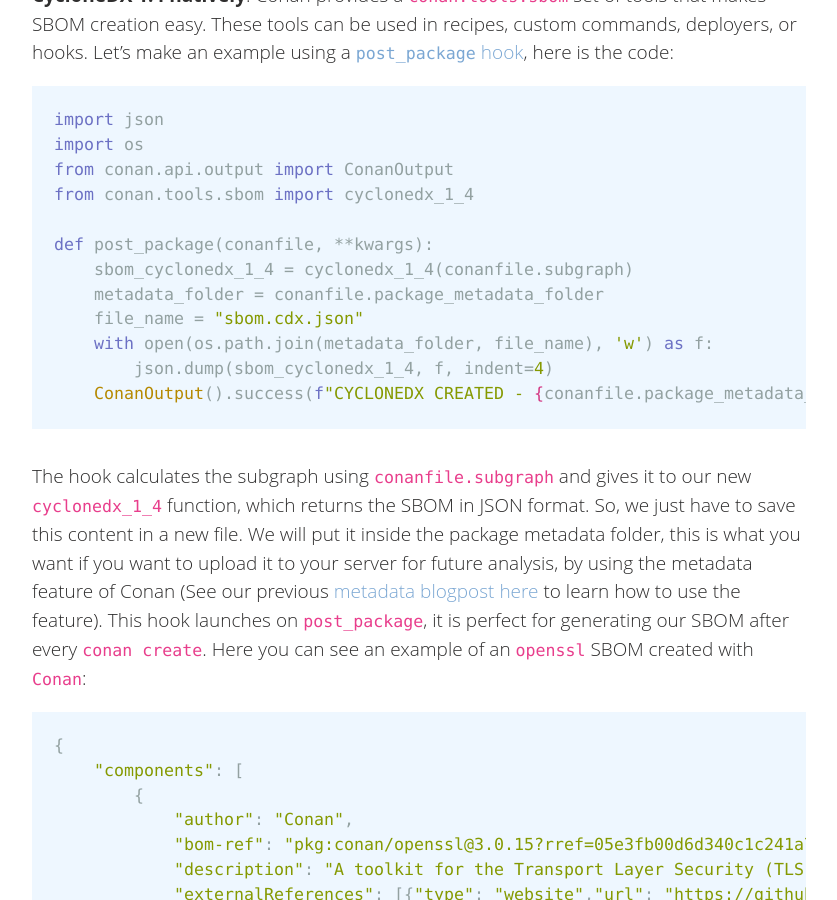
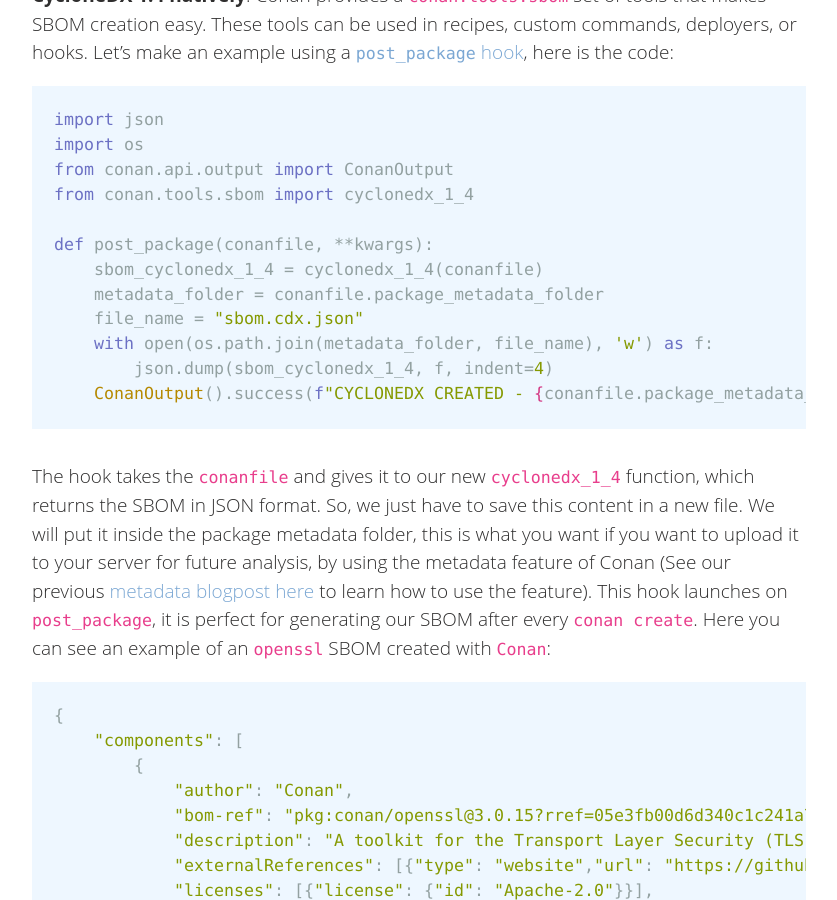
Before and after one commit to conan-io/conan-io.github.io, a Jekyll site: the page built from _posts/2025-02-05-What-is-your-code-made-of-sboms.markdown, in a window 1280 px wide and 900 px high, scrolled down 1572 px. Shown: the whole window, without its empty margins (20-857 px from the left). Built offline with Jekyll 4.4.1, drawn with Linux system fonts in a browser that asks for light colours; comment, search, counter and statistics services are not loaded.

Commit message:
fix (#283)

````diff
--- a/_posts/2025-02-05-What-is-your-code-made-of-sboms.markdown
+++ b/_posts/2025-02-05-What-is-your-code-made-of-sboms.markdown
@@ -51,7 +51,7 @@ from conan.api.output import ConanOutput
 from conan.tools.sbom import cyclonedx_1_4
 
 def post_package(conanfile, **kwargs):
-    sbom_cyclonedx_1_4 = cyclonedx_1_4(conanfile.subgraph)
+    sbom_cyclonedx_1_4 = cyclonedx_1_4(conanfile)
     metadata_folder = conanfile.package_metadata_folder
     file_name = "sbom.cdx.json"
     with open(os.path.join(metadata_folder, file_name), 'w') as f:
@@ -59,7 +59,7 @@ def post_package(conanfile, **kwargs):
     ConanOutput().success(f"CYCLONEDX CREATED - {conanfile.package_metadata_folder}")
 ```
 
-The hook calculates the subgraph using `conanfile.subgraph` and gives it to our new `cyclonedx_1_4` function, which returns
+The hook takes the `conanfile` and gives it to our new `cyclonedx_1_4` function, which returns
 the SBOM in JSON format. So, we just have to save this content in a new file. We will put it inside the package metadata folder,
 this is what you want if you want to upload it to your server for future analysis, by using the metadata feature of Conan (See our previous [metadata blogpost here](https://blog.conan.io/2023/10/24/Conan-launches-metadata-files.html) to learn how to use the feature).
 This hook launches on `post_package`, it is perfect for generating our SBOM after every `conan create`. Here you can see
````
